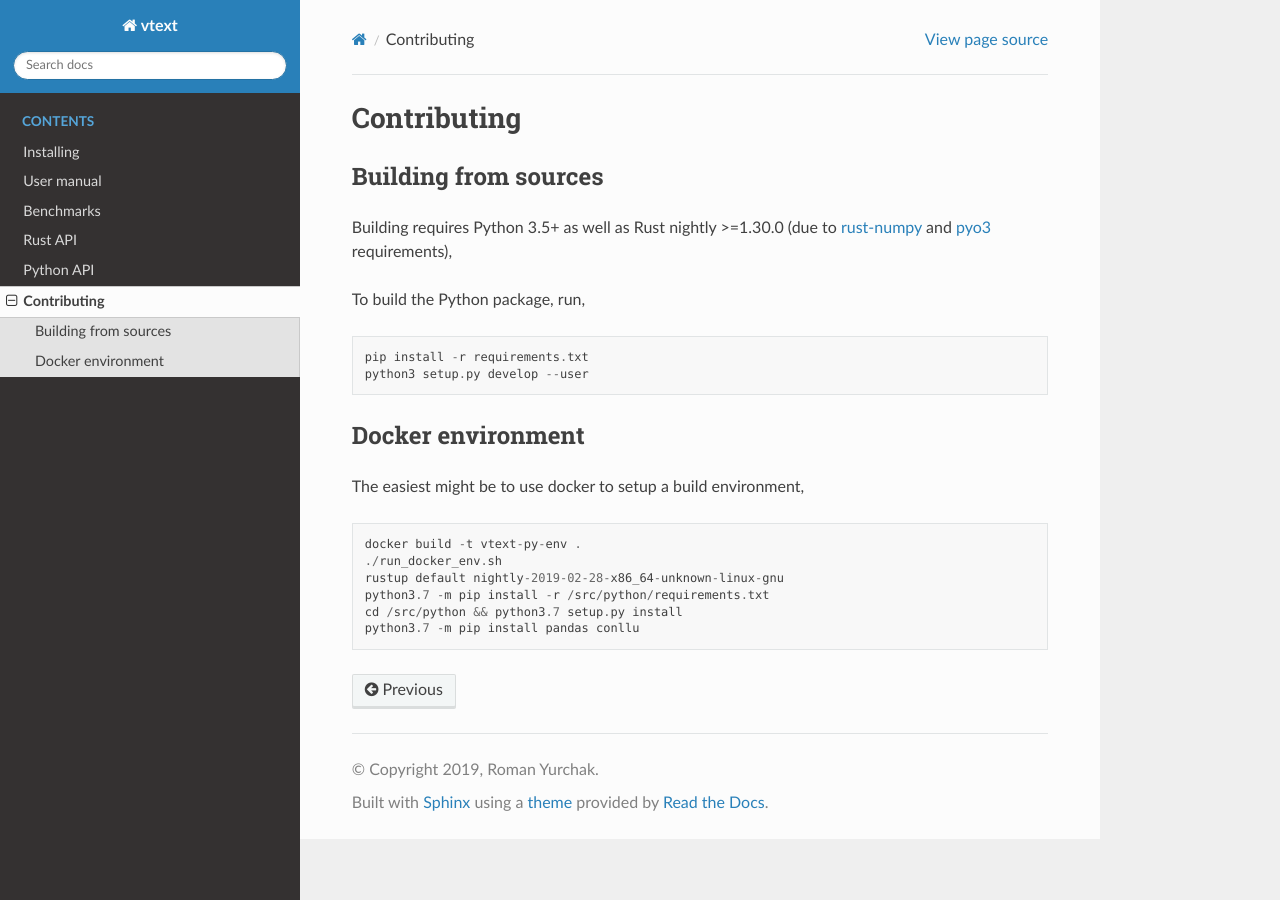
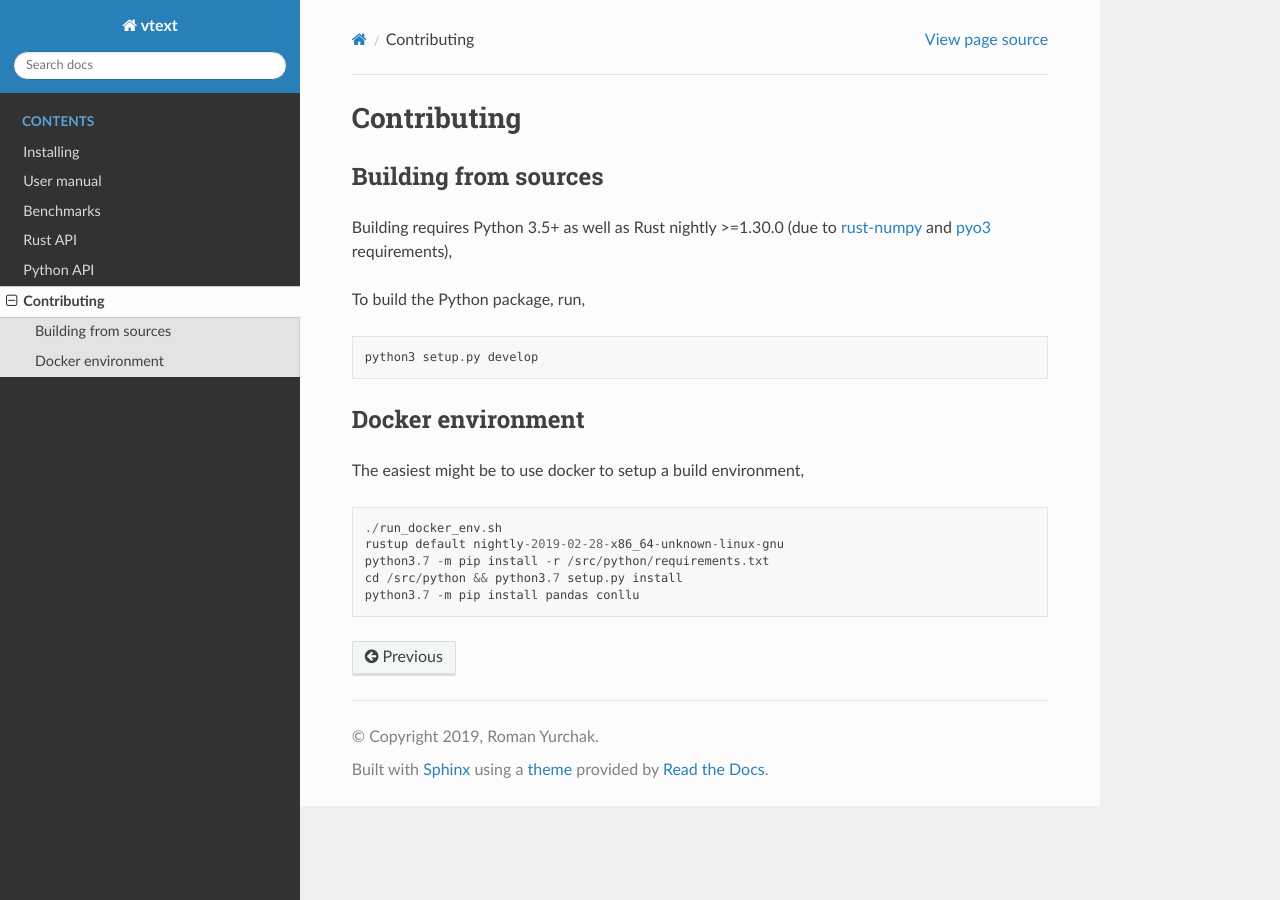
Before and after one commit to rth/vtext, a Sphinx documentation site: the page built from doc/contributing.rst, in a window 1280 px wide. Built offline with Sphinx 7.4.7 and the Read the Docs theme 2.0.0, drawn with Linux system fonts in a browser that asks for light colours.

Commit message:
DOC Improve contributing instructions

```diff
--- a/doc/contributing.rst
+++ b/doc/contributing.rst
@@ -12,8 +12,7 @@ To build the Python package, run,
 
 .. code::
 
-    pip install -r requirements.txt
-    python3 setup.py develop --user
+    python3 setup.py develop
 
 Docker environment
 ------------------
@@ -22,7 +21,6 @@ The easiest might be to use docker to setup a build environment,
 
 .. code::
 
-    docker build -t vtext-py-env .
     ./run_docker_env.sh
     rustup default nightly-2019-02-28-x86_64-unknown-linux-gnu
     python3.7 -m pip install -r /src/python/requirements.txt
```
